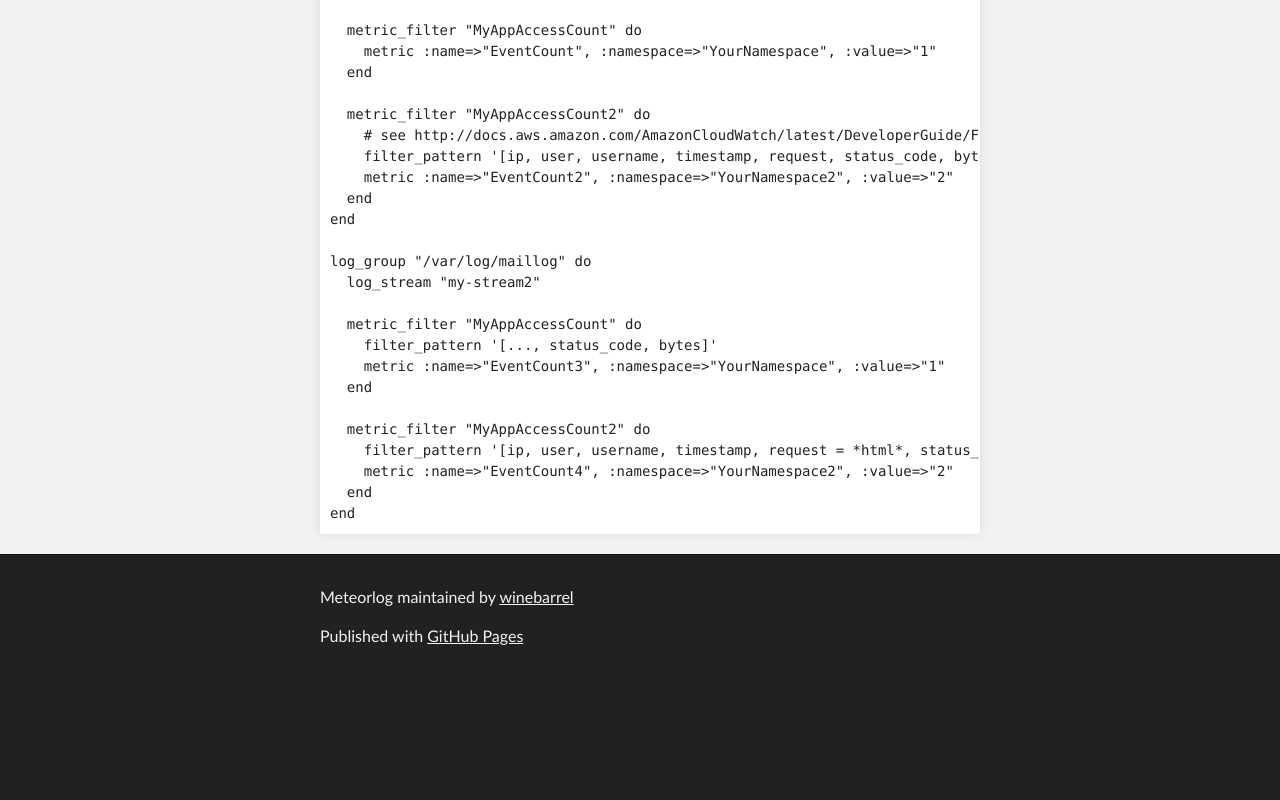
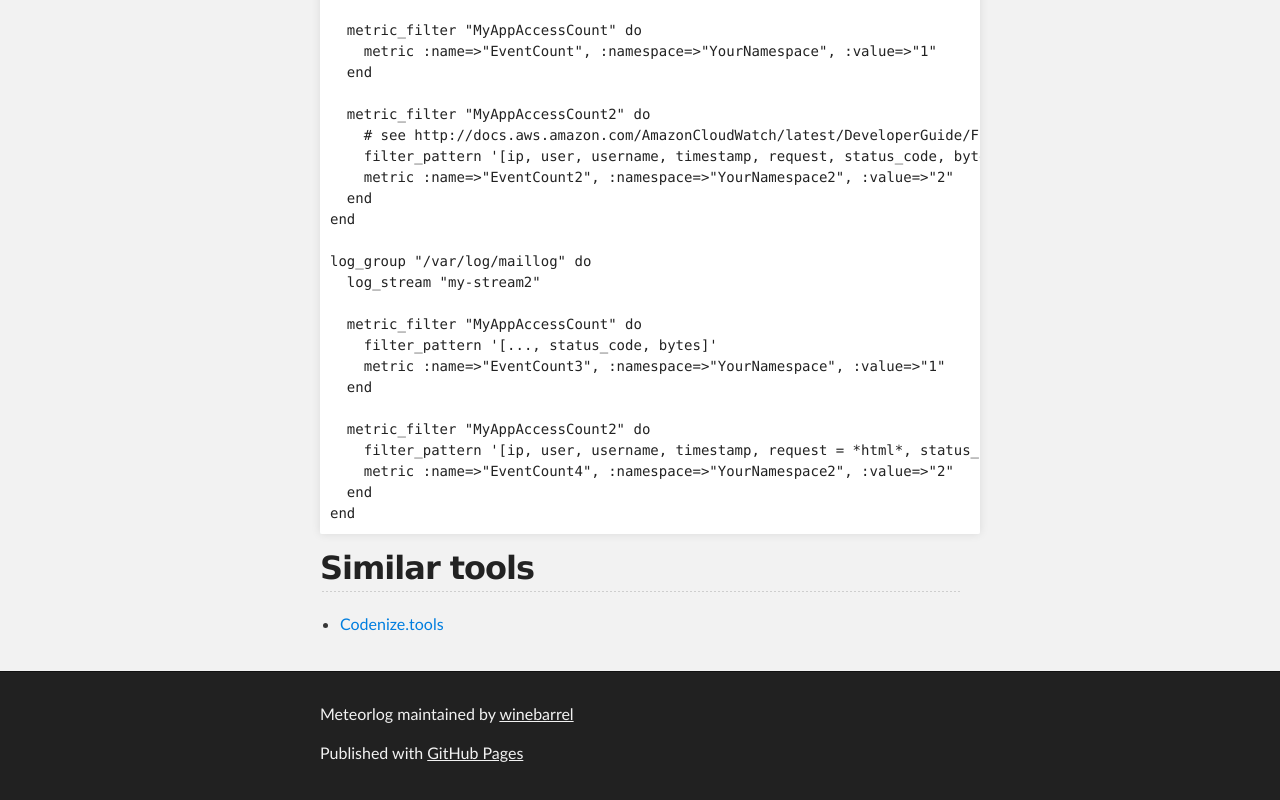
Before and after one commit to codenize-tools/meteorlog, a plain HTML site: page index.html in a window 1280 px wide. Shown: the part 1894-2694 px from the top of the page. Before the commit the page ends 2577 px from the top, so only its background shows below. Drawn offline with Linux system fonts and the light colour scheme.

Commit message:
Fix homepage

```diff
--- a/index.html
+++ b/index.html
@@ -117,6 +117,13 @@ log_group <span class="pl-s1"><span class="pl-pds">"</span>/var/log/maillog<span
     metric <span class="pl-c1">:name</span>=&gt;<span class="pl-s1"><span class="pl-pds">"</span>EventCount4<span class="pl-pds">"</span></span>, <span class="pl-c1">:namespace</span>=&gt;<span class="pl-s1"><span class="pl-pds">"</span>YourNamespace2<span class="pl-pds">"</span></span>, <span class="pl-c1">:value</span>=&gt;<span class="pl-s1"><span class="pl-pds">"</span>2<span class="pl-pds">"</span></span>
   <span class="pl-k">end</span>
 <span class="pl-k">end</span></pre></div>
+
+<h2>
+<a id="similar-tools" class="anchor" href="#similar-tools" aria-hidden="true"><span class="octicon octicon-link"></span></a>Similar tools</h2>
+
+<ul>
+<li><a href="http://codenize.tools/">Codenize.tools</a></li>
+</ul>
       </section>
     </div>
 
```
